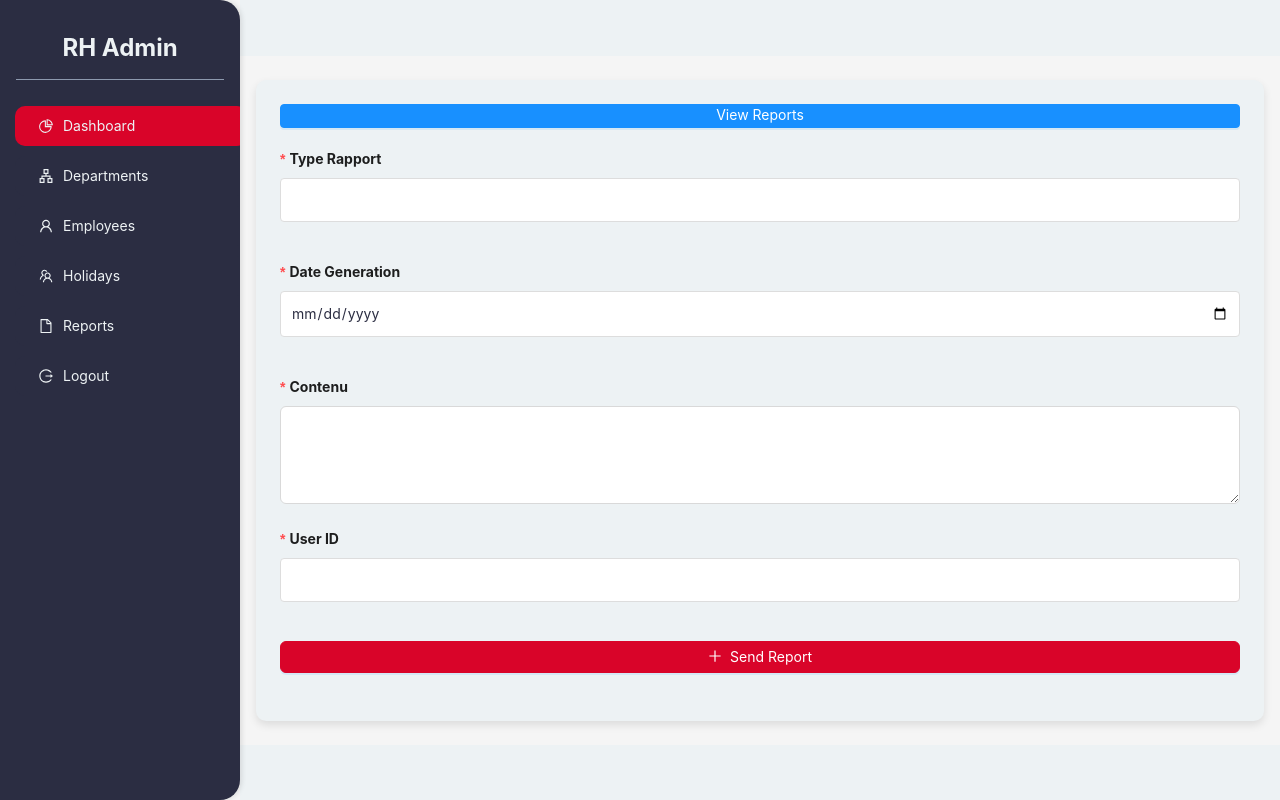
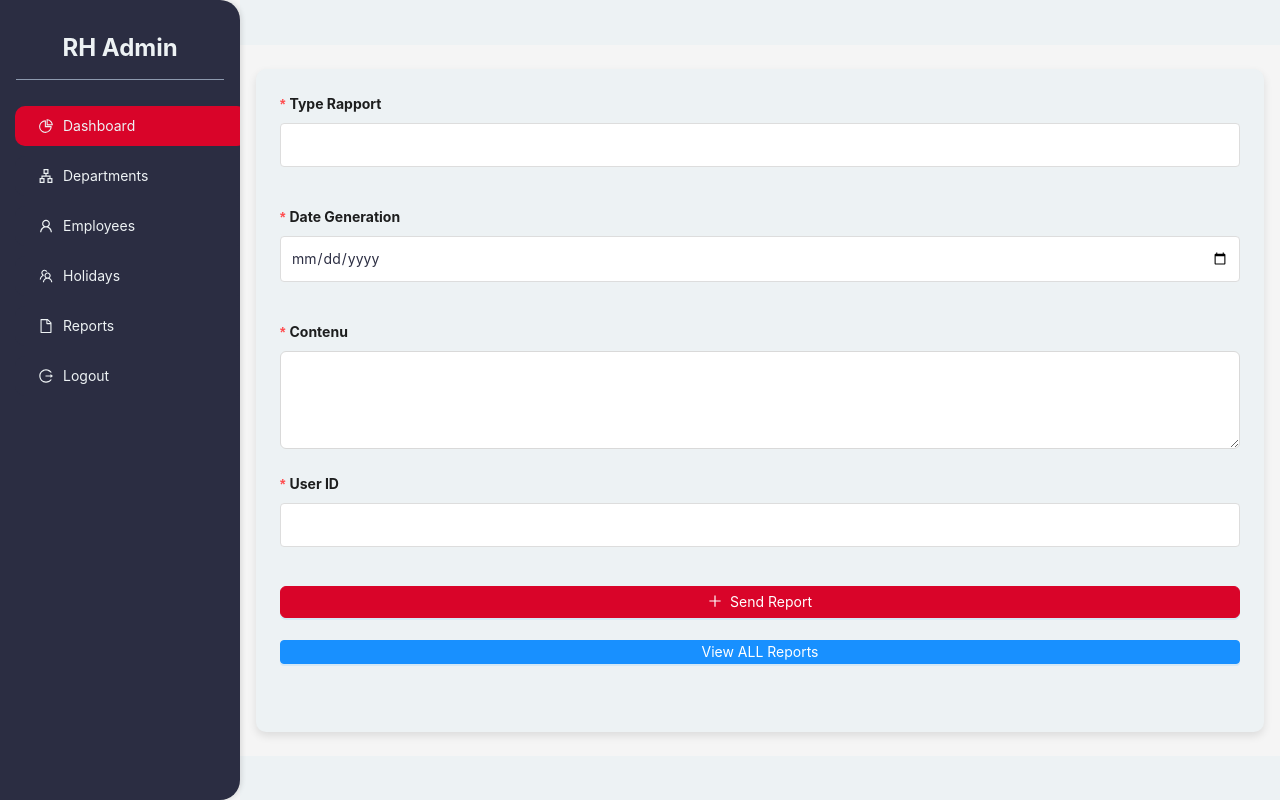
Before and after one commit to feriel568/RH_management_app, a React (Create React App) app in the folder frontend/: page /addreports in a window 1280 px wide. Built offline with nearby package versions, Linux system fonts and the light colour scheme.

Commit message:
having space

```diff
--- a/frontend/src/pages/Addreports.js
+++ b/frontend/src/pages/Addreports.js
@@ -49,16 +49,7 @@ class Addreports extends React.Component {
         <Layout className="site-layout">
           <Content style={contentStyle}>
             {/* Small Button to view list of reports */}
-            <div style={topRightButtonStyle}>
-              <Button
-                type="primary"
-                size="small" // Make the button small
-                onClick={this.handleViewReports}
-                style={{ backgroundColor: '#1890ff', borderColor: '#1890ff' }}
-              >
-                View Reports
-              </Button>
-            </div>
+
 
             {/* Form to submit a new report */}
             <Form onFinish={this.handleSubmit} layout="vertical">
@@ -97,7 +88,17 @@ class Addreports extends React.Component {
               <Form.Item>
                 <Button type="primary" htmlType="submit" icon={<PlusOutlined />}>
                   Send Report
-                </Button>
+                </Button><br></br><br></br>
+                <div style={topRightButtonStyle}>
+              <Button
+                type="primary"
+                size="small" // Make the button small
+                onClick={this.handleViewReports}
+                style={{ backgroundColor: '#1890ff', borderColor: '#1890ff' }}
+              >
+                View ALL Reports
+              </Button>
+            </div>
               </Form.Item>
             </Form>
           </Content>
```
